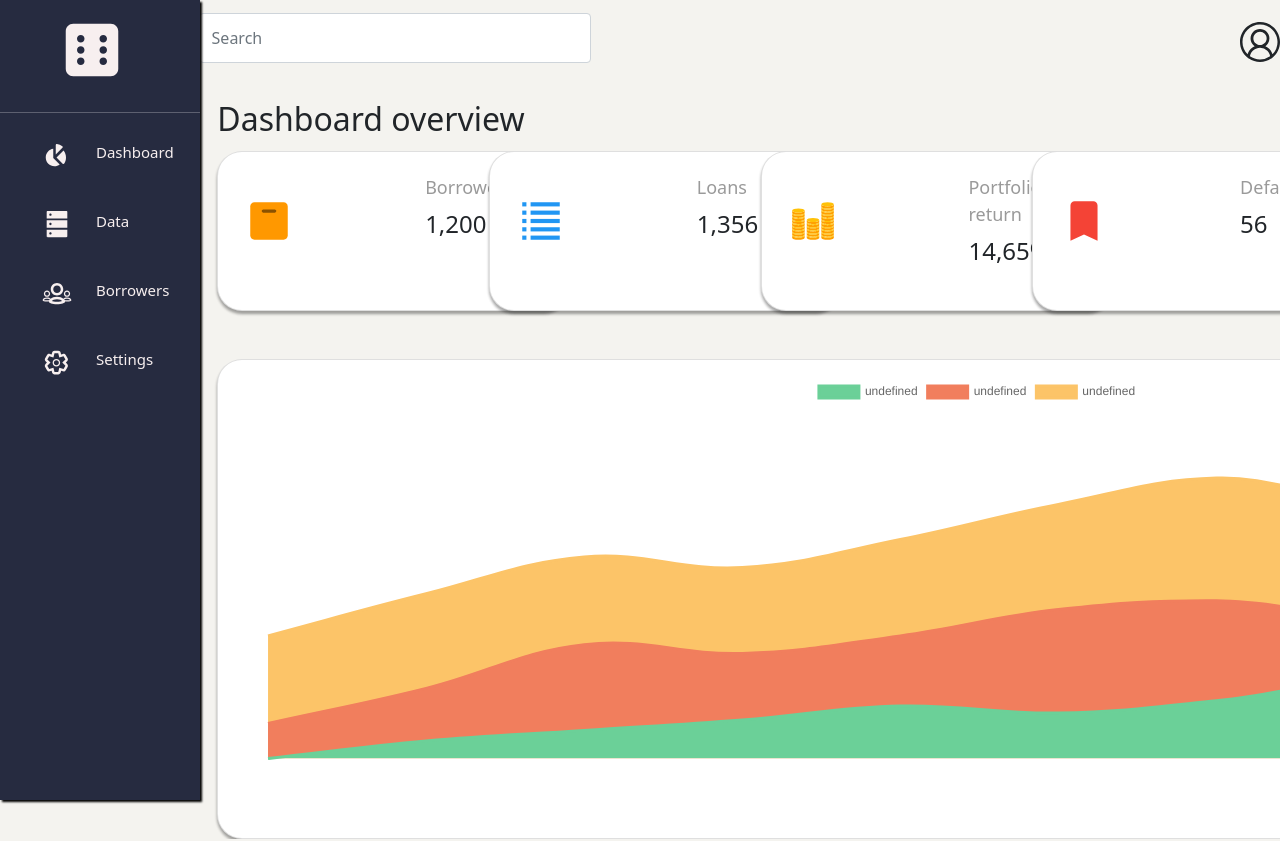
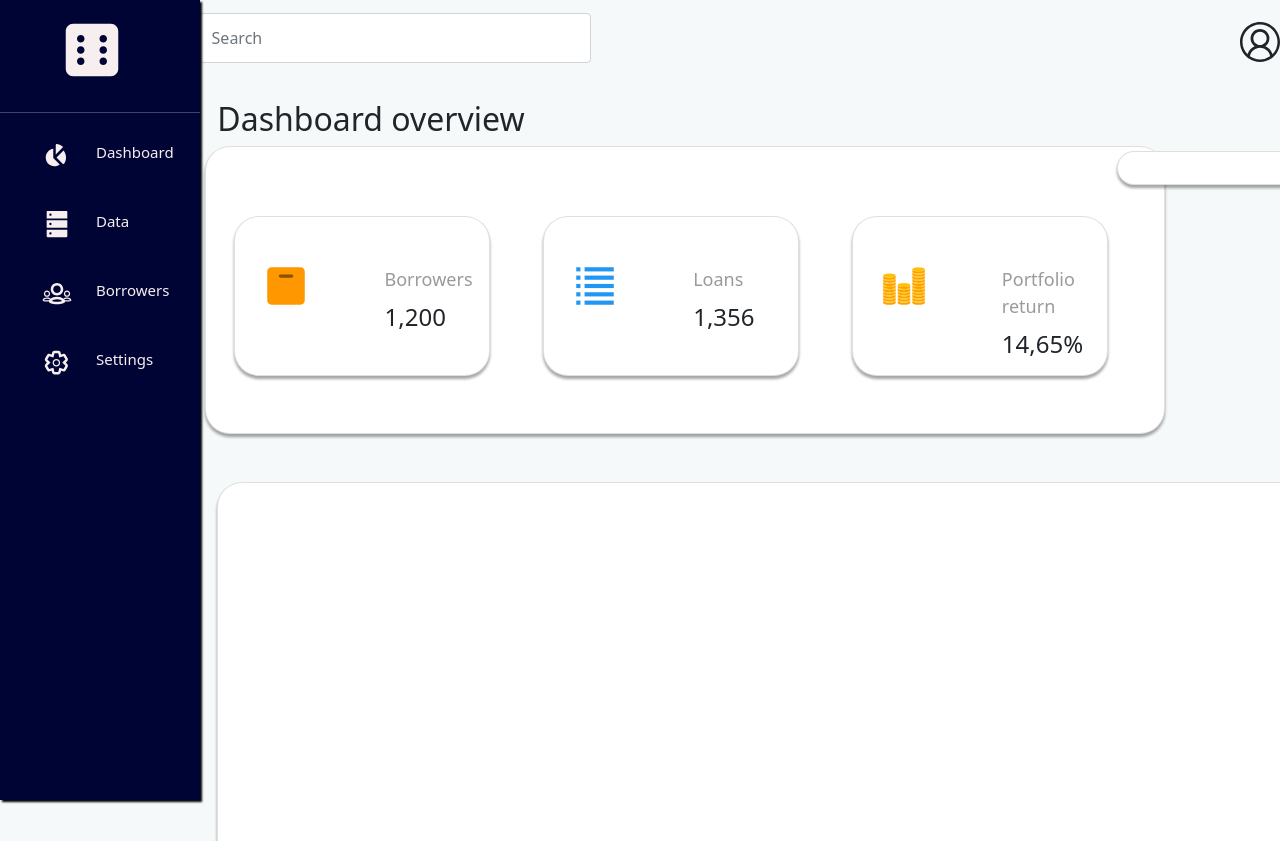
Before and after one commit to bashooff/react-dashboard, a React (Create React App) app in the folder frontend/: page / in a window 1280 px wide. Shown: the top 841 px of the page. Built offline with nearby package versions, Linux system fonts and the light colour scheme.

Commit message:
card for dashboard

```diff
--- a/frontend/public/index.html
+++ b/frontend/public/index.html
@@ -27,7 +27,7 @@
     -->
     <title>React App</title>
   </head>
-  <body style="background-color: #f4f3ef">
+  <body style="background-color: #f5f9fa">
     <noscript>You need to enable JavaScript to run this app.</noscript>
     <div id="root"></div>
     <!--
--- a/frontend/src/App.css
+++ b/frontend/src/App.css
@@ -38,5 +38,5 @@
 }
 
 body {
-  background-color: black;
+  background-color: #f5f9fa;
 }
--- a/frontend/src/components/pages/Dashboard.js
+++ b/frontend/src/components/pages/Dashboard.js
@@ -13,8 +13,11 @@ const Dashboard = () => {
         <div>
             <h2>Dashboard overview</h2>
             <div className="row">
-                <div className="col-md-3 my-col">
-                    <Card title="Borrowers" text="borrowers overview" height="10rem" width="22rem">
+                <Card title="Overview" height="18rem" width="60rem">
+                <div className="row mt-5">
+
+                    <div className="col  my-col">
+                        <Card title="Borrowers" text="borrowers overview" height="10rem" width="16rem">
                             <div className="card-icon">
                                 <FcPackage></FcPackage>
                             </div>
@@ -26,8 +29,8 @@ const Dashboard = () => {
                             </div>
                         </Card>
                     </div>
-                <div className="col-md-3 my-col">
-                    <Card title="Loans" height="10rem" width="22rem">
+                    <div className="col my-col">
+                        <Card title="Loans" height="10rem" width="16rem">
                         <div className="card-icon">
                                 <FcList></FcList>
                             </div>
@@ -39,8 +42,8 @@ const Dashboard = () => {
                             </div>
                         </Card>
                     </div>
-                <div className="col-md-3 my-col">
-                    <Card title="returns" height="10rem" width="22rem">
+                    <div className="col my-col">
+                        <Card title="returns" height="10rem" width="16rem">
                         <div className="card-icon">
                                 <FcSalesPerformance></FcSalesPerformance>
                             </div>
@@ -52,7 +55,7 @@ const Dashboard = () => {
                             </div>
                         </Card>
                     </div>
-                <div className="col-md-3 my-col">
+                    {/* <div className="col-md-3 my-col">
                         <Card title="returns" height="10rem" width="22rem">
                         <div className="card-icon">
                                 <FcBookmark></FcBookmark>
@@ -64,15 +67,21 @@ const Dashboard = () => {
                                 56
                             </div>
                         </Card>
+                    </div> */}
+                    </div>
+                </Card>
+                <div className="col-2">
+                    <Card></Card>
                 </div>
             </div>
                 <div className="col-md-11 mt-5">
                     <Card title="Line chart" height="30rem" width="95rem">
-                    <Linechart />
+                        {/* <Linechart /> */}
                     </Card>
+                </div>
 
             </div>
-        </div>
+
     )
 }
 
--- a/frontend/src/components/widgets/Card.css
+++ b/frontend/src/components/widgets/Card.css
@@ -1,6 +1,7 @@
 .card {
 
     margin-left: 0px;
+    margin-right: -60px;
     margin-top: 5px;
     box-shadow: 0 3px 3px rgba(0,0,0,0.16), 0 3px 3px rgba(0,0,0,0.23);
     /* perspective: 1px;
--- a/frontend/src/components/widgets/Header.css
+++ b/frontend/src/components/widgets/Header.css
@@ -1,5 +1,5 @@
 .navbar, .navbar-expand-lg, .navbar-light {
-    background-color:#f4f3ef;
+    background-color:#f5f9fa;
 
     margin-left: 2%;
 
--- a/frontend/src/components/widgets/Sidebar.css
+++ b/frontend/src/components/widgets/Sidebar.css
@@ -6,7 +6,7 @@
     z-index: 1; /* Stay on top */
     top: 0;
     left: 0;
-    background-color: #262b40; /* Black*/
+    background-color: #000435; /* Black*/
     overflow-x: hidden; /* Disable horizontal scroll */
     padding-top: 60px; /* Place content 60px from the top */
     transition: 0.5s; /* 0.5 second transition effect to slide in the sidebar */
```
Also changed, not shown: 2 other files (tests, documents, lock files or other folders). Lines whose indentation alone changed are shown as unchanged.
